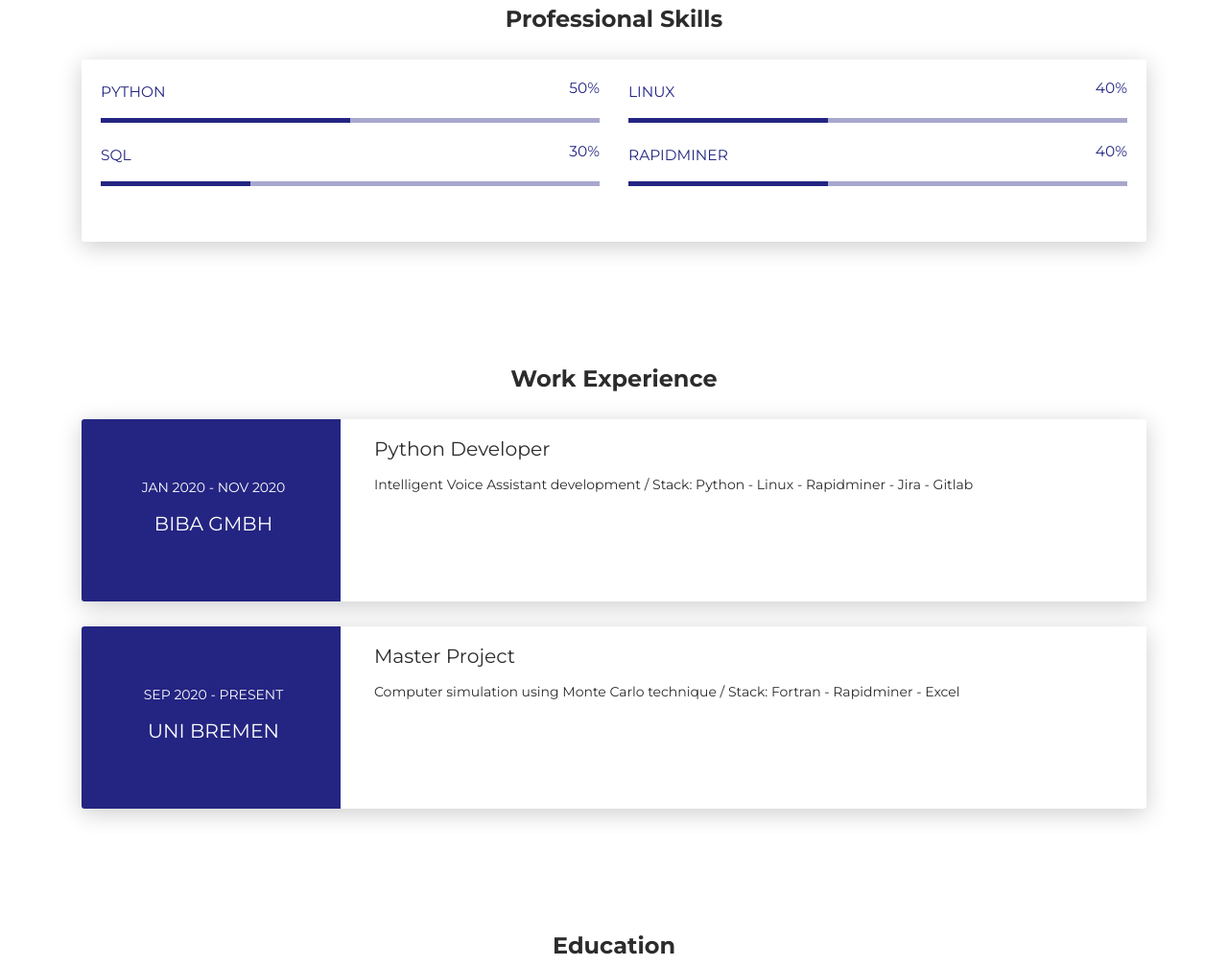
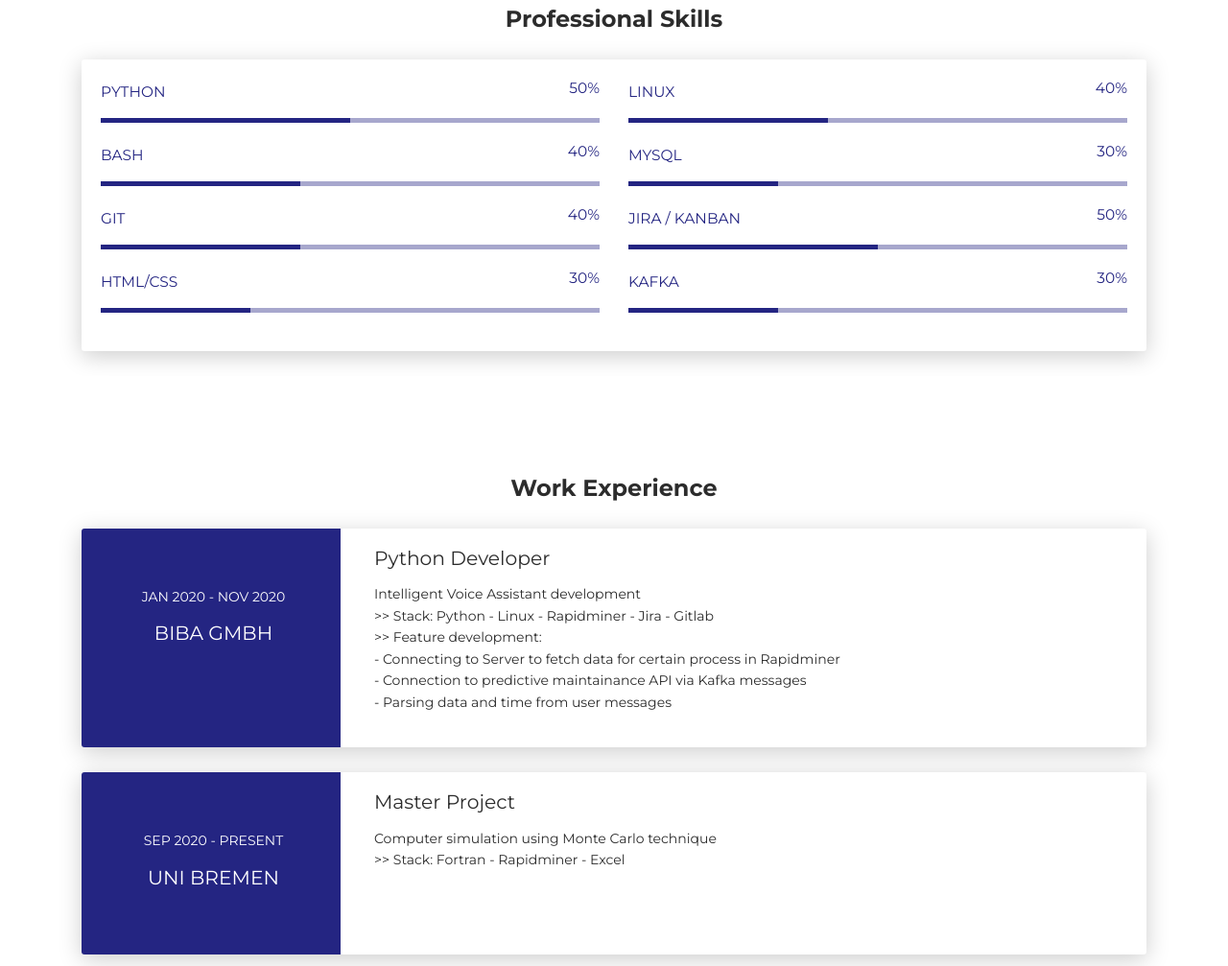
Before and after one commit to Tea-pott/Saeed-Amiri-Resume, a plain HTML site: page index.html in a window 1280 px wide. Shown: the part 1090-2097 px from the top of the page at 96% size. Drawn offline with Linux system fonts and the light colour scheme.

Commit message:
more text

```diff
--- a/index.html
+++ b/index.html
@@ -5,7 +5,7 @@
     <meta http-equiv="X-UA-Compatible" content="IE=edge">
     <meta name="viewport" content="width=device-width, initial-scale=1">
     <title>Saeed Amiri Resume</title>
-    <meta name="description" content="Creative CV is a HTML resume template for professionals. Built with Bootstrap 4, Now UI Kit and FontAwesome, this modern and responsive design template is perfect to showcase your portfolio, skils and experience."/>
+    <meta name="description" content="Saeed Amiri's Resume. Highlights of skills, experiences and education."/>
     <link href="https://fonts.googleapis.com/css?family=Montserrat:400,700,200" rel="stylesheet">
     <link href="https://maxcdn.bootstrapcdn.com/font-awesome/latest/css/font-awesome.min.css" rel="stylesheet">
     <link href="css/bootstrap.min.css" rel="stylesheet">
@@ -71,7 +71,7 @@
             <div class="h4 mt-0 title">Basic Information</div>
             <div class="row">
               <div class="col-sm-4"><strong class="text-uppercase">Born:</strong></div>
-              <div class="col-sm-8">14th Nov, 1990</div>
+              <div class="col-sm-8">14th Nov, 1990 <br> Tabriz, Iran</div>
             </div>
             <div class="row mt-3">
               <div class="col-sm-4"><strong class="text-uppercase">Email:</strong></div>
@@ -87,7 +87,7 @@
             </div>
             <div class="row mt-3">
               <div class="col-sm-4"><strong class="text-uppercase">Language:</strong></div>
-              <div class="col-sm-8">English, German, Persian</div>
+              <div class="col-sm-8">English: Fluent <br> German: Good <br> Persian: Native</div>
             </div>
           </div>
         </div>
@@ -118,36 +118,52 @@
         </div>
         <div class="row">
           <div class="col-md-6">
-            <div class="progress-container progress-primary"><span class="progress-badge">SQL</span>
+            <div class="progress-container progress-primary"><span class="progress-badge">Bash</span>
+              <div class="progress">
+                <div class="progress-bar progress-bar-primary" data-aos="progress-full" data-aos-offset="10" data-aos-duration="2000" role="progressbar" aria-valuenow="60" aria-valuemin="0" aria-valuemax="100" style="width: 40%;"></div><span class="progress-value">40%</span>
+              </div>
+            </div>
+          </div>
+          <div class="col-md-6">
+            <div class="progress-container progress-primary"><span class="progress-badge">MySQL</span>
+              <div class="progress">
+                <div class="progress-bar progress-bar-primary" data-aos="progress-full" data-aos-offset="10" data-aos-duration="2000" role="progressbar" aria-valuenow="60" aria-valuemin="0" aria-valuemax="100" style="width: 30%;"></div><span class="progress-value">30%</span>
+              </div>
+            </div>
+          </div>
+        </div>
+        <div class="row">
+          <div class="col-md-6">
+            <div class="progress-container progress-primary"><span class="progress-badge">Git</span>
+              <div class="progress">
+                <div class="progress-bar progress-bar-primary" data-aos="progress-full" data-aos-offset="10" data-aos-duration="2000" role="progressbar" aria-valuenow="60" aria-valuemin="0" aria-valuemax="100" style="width: 40%;"></div><span class="progress-value">40%</span>
+              </div>
+            </div>
+          </div>
+          <div class="col-md-6">
+            <div class="progress-container progress-primary"><span class="progress-badge">Jira / Kanban</span>
+              <div class="progress">
+                <div class="progress-bar progress-bar-primary" data-aos="progress-full" data-aos-offset="10" data-aos-duration="2000" role="progressbar" aria-valuenow="60" aria-valuemin="0" aria-valuemax="100" style="width: 50%;"></div><span class="progress-value">50%</span>
+              </div>
+            </div>
+          </div>
+        </div>
+        <div class="row">
+          <div class="col-md-6">
+            <div class="progress-container progress-primary"><span class="progress-badge">HTML/CSS</span>
               <div class="progress">
                 <div class="progress-bar progress-bar-primary" data-aos="progress-full" data-aos-offset="10" data-aos-duration="2000" role="progressbar" aria-valuenow="60" aria-valuemin="0" aria-valuemax="100" style="width: 30%;"></div><span class="progress-value">30%</span>
               </div>
             </div>
           </div>
           <div class="col-md-6">
-            <div class="progress-container progress-primary"><span class="progress-badge">Rapidminer</span>
+            <div class="progress-container progress-primary"><span class="progress-badge">Kafka</span>
               <div class="progress">
-                <div class="progress-bar progress-bar-primary" data-aos="progress-full" data-aos-offset="10" data-aos-duration="2000" role="progressbar" aria-valuenow="60" aria-valuemin="0" aria-valuemax="100" style="width: 40%;"></div><span class="progress-value">40%</span>
+                <div class="progress-bar progress-bar-primary" data-aos="progress-full" data-aos-offset="10" data-aos-duration="2000" role="progressbar" aria-valuenow="60" aria-valuemin="0" aria-valuemax="100" style="width: 30%;"></div><span class="progress-value">30%</span>
               </div>
             </div>
           </div>
         </div>
-        <!-- <div class="row">
-          <div class="col-md-6">
-            <div class="progress-container progress-primary"><span class="progress-badge">Docker</span>
-              <div class="progress">
-                <div class="progress-bar progress-bar-primary" data-aos="progress-full" data-aos-offset="10" data-aos-duration="2000" role="progressbar" aria-valuenow="60" aria-valuemin="0" aria-valuemax="100" style="width: 75%;"></div><span class="progress-value">75%</span>
-              </div>
-            </div>
-          </div> -->
-          <!-- <div class="col-md-6">
-            <div class="progress-container progress-primary"><span class="progress-badge">VMWare</span>
-              <div class="progress">
-                <div class="progress-bar progress-bar-primary" data-aos="progress-full" data-aos-offset="10" data-aos-duration="2000" role="progressbar" aria-valuenow="60" aria-valuemin="0" aria-valuemax="100" style="width: 70%;"></div><span class="progress-value">70%</span>
-              </div>
-            </div>
-          </div>
-        </div> -->
       </div>
     </div>
   </div>
@@ -298,7 +314,7 @@
         <div class="col-md-9" data-aos="fade-left" data-aos-offset="50" data-aos-duration="500">
           <div class="card-body">
             <div class="h5">Python Developer</div>
-            <p>Intelligent Voice Assistant development / Stack: Python - Linux - Rapidminer - Jira - Gitlab</p>
+            <p>Intelligent Voice Assistant development <br> >> Stack: Python - Linux - Rapidminer - Jira - Gitlab <br> >> Feature development: <br> - Connecting to Server to fetch data for certain process in Rapidminer <br> - Connection to predictive maintainance API via Kafka messages <br> - Parsing data and time from user messages </p>
           </div>
         </div>
       </div>
@@ -314,7 +330,7 @@
         <div class="col-md-9" data-aos="fade-left" data-aos-offset="50" data-aos-duration="500">
           <div class="card-body">
             <div class="h5">Master Project</div>
-            <p>Computer simulation using Monte Carlo technique / Stack: Fortran - Rapidminer - Excel</p>
+            <p>Computer simulation using Monte Carlo technique <br> >> Stack: Fortran - Rapidminer - Excel</p>
           </div>
         </div>
       </div>
@@ -352,7 +368,7 @@
           <div class="card-body">
             <div class="h5">Master of Material Science</div>
             <p class="category">Bremen Universität</p>
-            <p>Tutor for Programming Course in Pascal <br> Intercultural Competence Course <br> Study-Buddy Program to guide new international students start their program <br> English Language Tutor in Tandem Program </p>
+            <p>- Tutor for Programming Course in Pascal <br>- Intercultural Competence Course <br>- Study-Buddy Program to guide new international students start their program <br>- English Language Tutor in Tandem Program </p>
           </div>
         </div>
       </div>
@@ -369,7 +385,7 @@
           <div class="card-body">
             <div class="h5">Bachelor of Natural Science</div>
             <p class="category">University of Tabriz, IRAN</p>
-            <p>Teaching Assistant in Programing Course</p>
+            <p>- Teaching Assistant in Programing Course <br>- Chemi-Electrical Car Competition</p>
           </div>
         </div>
       </div>
@@ -411,7 +427,7 @@
                 <p class="category">Researcher at BIBA</p>
               </div>
               <div class="col-lg-10 col-md-9">
-                <p>Saeed worked with me on our digital assistant for almost one year. He was very commited and worked well in the team.</p>
+                <p><br>Saeed worked with me on our digital assistant for almost one year. He was very commited and worked well in the team.</p>
               </div>
             </div>
           </div>
```
